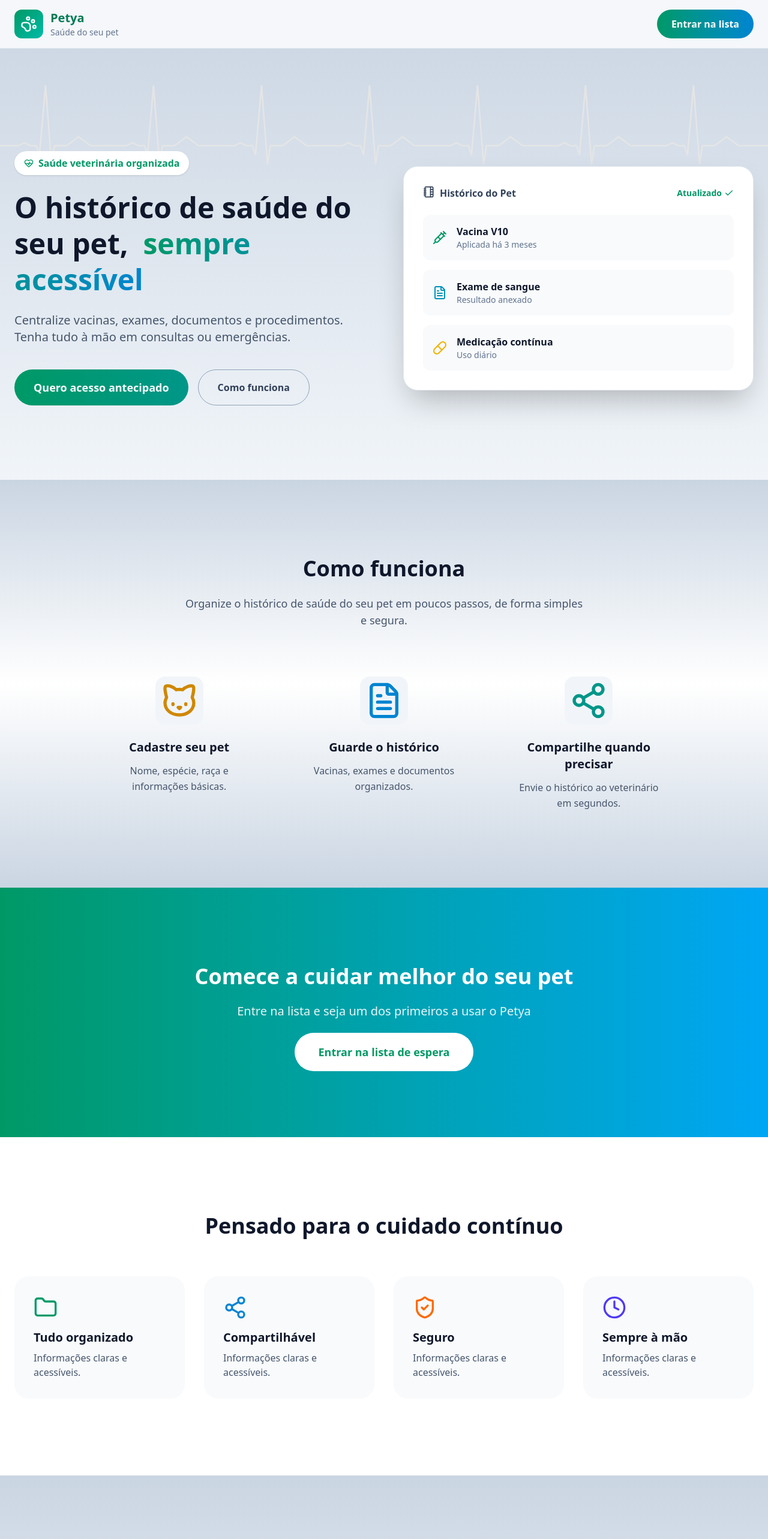
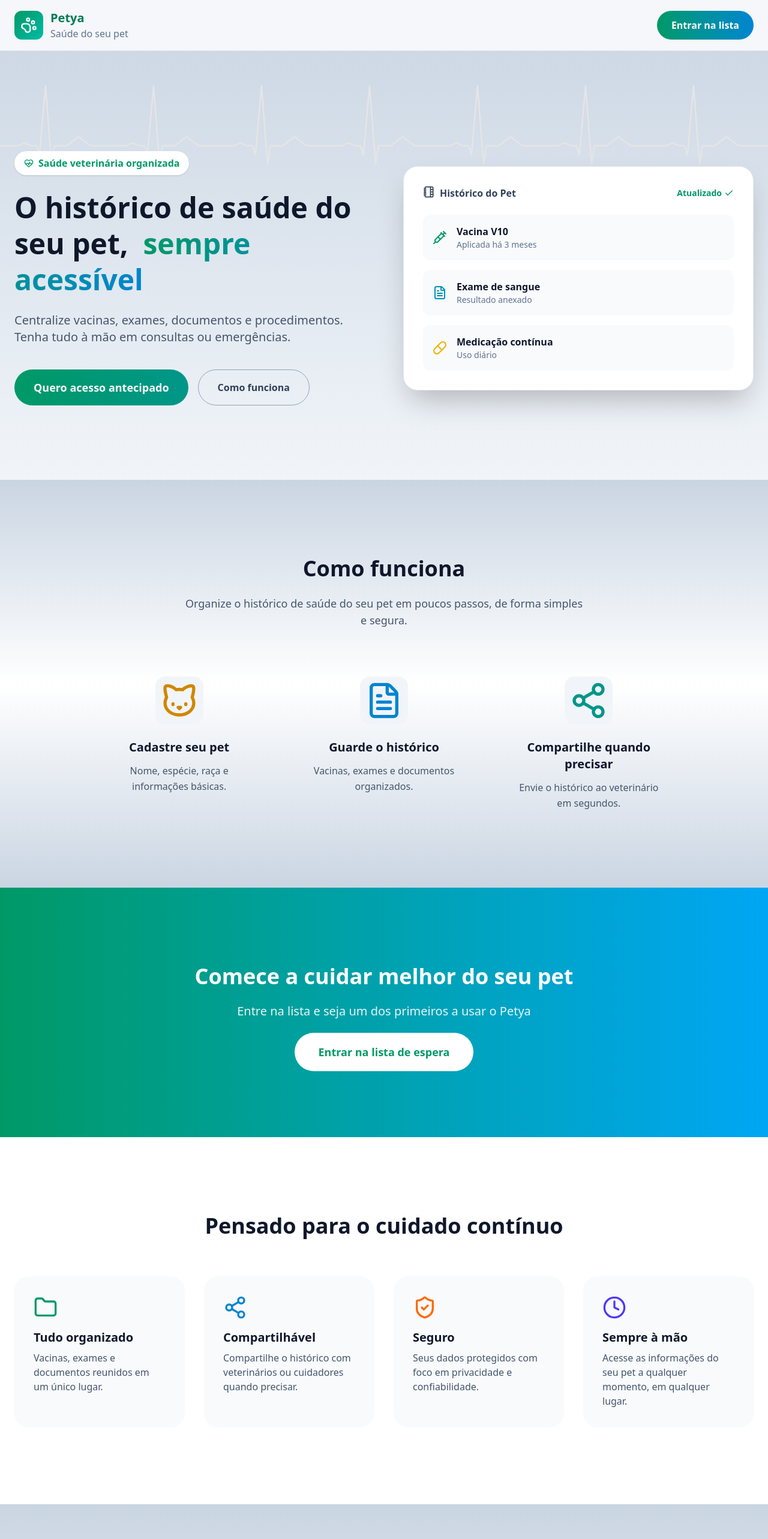
Before and after one commit to claudiotfi/petya-landing, a Next.js app: page / in a window 1280 px wide. Shown: the top 2566 px of the page at 60% size. Built offline with nearby package versions, Linux system fonts and the light colour scheme.

Commit message:
features

```diff
--- a/app/components/Features.tsx
+++ b/app/components/Features.tsx
@@ -12,23 +12,31 @@ export function Features() {
           <Feature
           icon={Folder}
           title="Tudo organizado"
+          description="Vacinas, exames e documentos reunidos em um único lugar."
           color="text-emerald-600"
         />
+
         <Feature
           icon={Share2}
           title="Compartilhável"
+          description="Compartilhe o histórico com veterinários ou cuidadores quando precisar."
           color="text-sky-600"
         />
+
         <Feature
           icon={ShieldCheck}
           title="Seguro"
+          description="Seus dados protegidos com foco em privacidade e confiabilidade."
           color="text-orange-500"
         />
+
         <Feature
           icon={Clock}
           title="Sempre à mão"
+          description="Acesse as informações do seu pet a qualquer momento, em qualquer lugar."
           color="text-indigo-600"
         />
+
         </div>
       </div>
     </section>
@@ -38,10 +46,12 @@ export function Features() {
 function Feature({
   icon: Icon,
   title,
+  description,
   color,
 }: {
   icon: React.ElementType
   title: string
+  description: string
   color: string
 }) {
   return (
@@ -49,7 +59,7 @@ function Feature({
       <Icon className={`w-10 h-10 ${color} mb-4`} />
       <h3 className="font-bold text-xl mb-2">{title}</h3>
       <p className="text-slate-600">
-        Informações claras e acessíveis.
+        {description}
       </p>
     </div>
   )
--- a/app/components/Header.tsx
+++ b/app/components/Header.tsx
@@ -16,10 +16,10 @@ export function Header() {
           </a>
           <div className="leading-tight">
             <p className="text-xl font-extrabold text-emerald-700">Petya</p>
-            <p className="text-sm text-slate-500">Saúde do seu pet</p>
+            <p className="text-sm text-slate-500 text-sm md:text-base">Saúde do seu pet</p>
           </div>
         </div>
-        <a href="#waiting-list" className="px-6 py-3 rounded-full bg-gradient-to-r from-emerald-600 to-sky-600 text-white font-semibold hover:scale-105 transition">
+        <a href="#waiting-list" className="px-6 py-3 text-center text-sm md:text-base rounded-full bg-gradient-to-r from-emerald-600 to-sky-600 text-white font-semibold hover:scale-105 transition">
           Entrar na lista
         </a>
       </div>
```
Also changed, not shown: public/images/grid.svg. Lines whose indentation alone changed are shown as unchanged.
